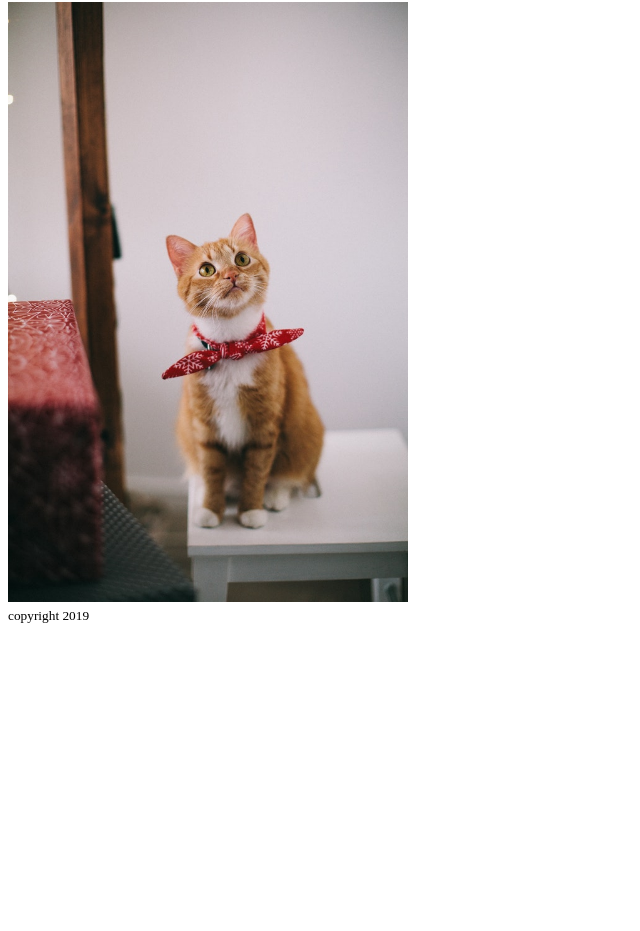
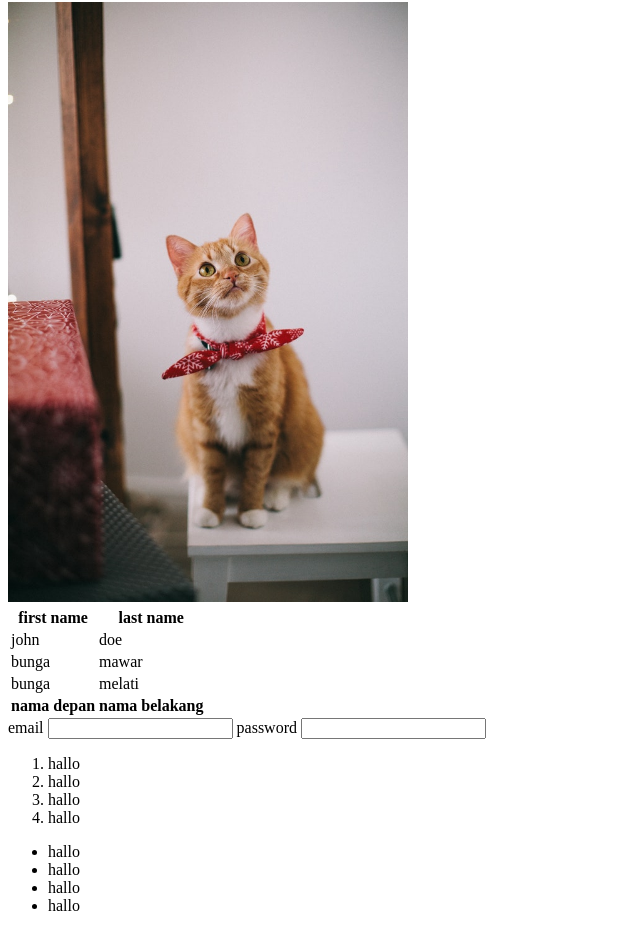
Before and after one commit to puancoffee/day-1, a plain HTML site: page index.html in a window 1280 px wide. Shown: the part 78-1009 px from the top of the page, without its empty margins (0-640 px from the left). Before the commit the page ends 800 px from the top, so only its background shows below. Drawn offline with Linux system fonts and the light colour scheme.

Commit message:
add list and input form

```diff
--- a/index.html
+++ b/index.html
@@ -7,16 +7,72 @@
         <title>Travel Planner</title>
     </head>
     <body>
+        <!-- judul -->
         <div>
             <h1>menampilkan foto</h1>
         </div>
+
+        <!-- content -->
         <div>
             <img src="./foto.jpg" alt="foto kucing" width="400px">
         </div>
+
+        <!-- membuat table -->
         <div>
-            <footer>
-                <small>copyright 2019</small>
-            </footer>
+            <table>
+                <thead>
+                    <tr>
+                        <th>first name</th>
+                        <th>last name</th>
+                    </tr>
+                </thead>
+                <tfoot>
+                    <tr>
+                        <th>nama depan</th>
+                        <th>nama belakang</th>
+                    </tr>
+                </tfoot>
+                <tbody>
+                    <tr>
+                        <td>john</td>
+                        <td>doe</td>
+                    </tr>
+                    <tr>
+                        <td>bunga</td>
+                        <td>mawar</td>
+                    </tr>
+                    <tr>
+                        <td>bunga</td>
+                        <td>melati</td>
+                    </tr>
+                </tbody>
+            </table>
+        </div>
+
+        <!-- html form -->
+        <div>
+            <form>
+                <label>email</label>
+                <input type="email">
+                <label>password</label>
+                <input type="password">
+            </form>
+        </div>
+
+        <!-- membuat list -->
+        <div>
+            <ol>
+                <li>hallo</li>
+                <li>hallo</li>
+                <li>hallo</li>
+                <li>hallo</li>
+            </ol>
+            <ul>
+                <li>hallo</li>
+                <li>hallo</li>
+                <li>hallo</li>
+                <li>hallo</li>
+            </ul>
         </div>
     </body>
 </html>
```
